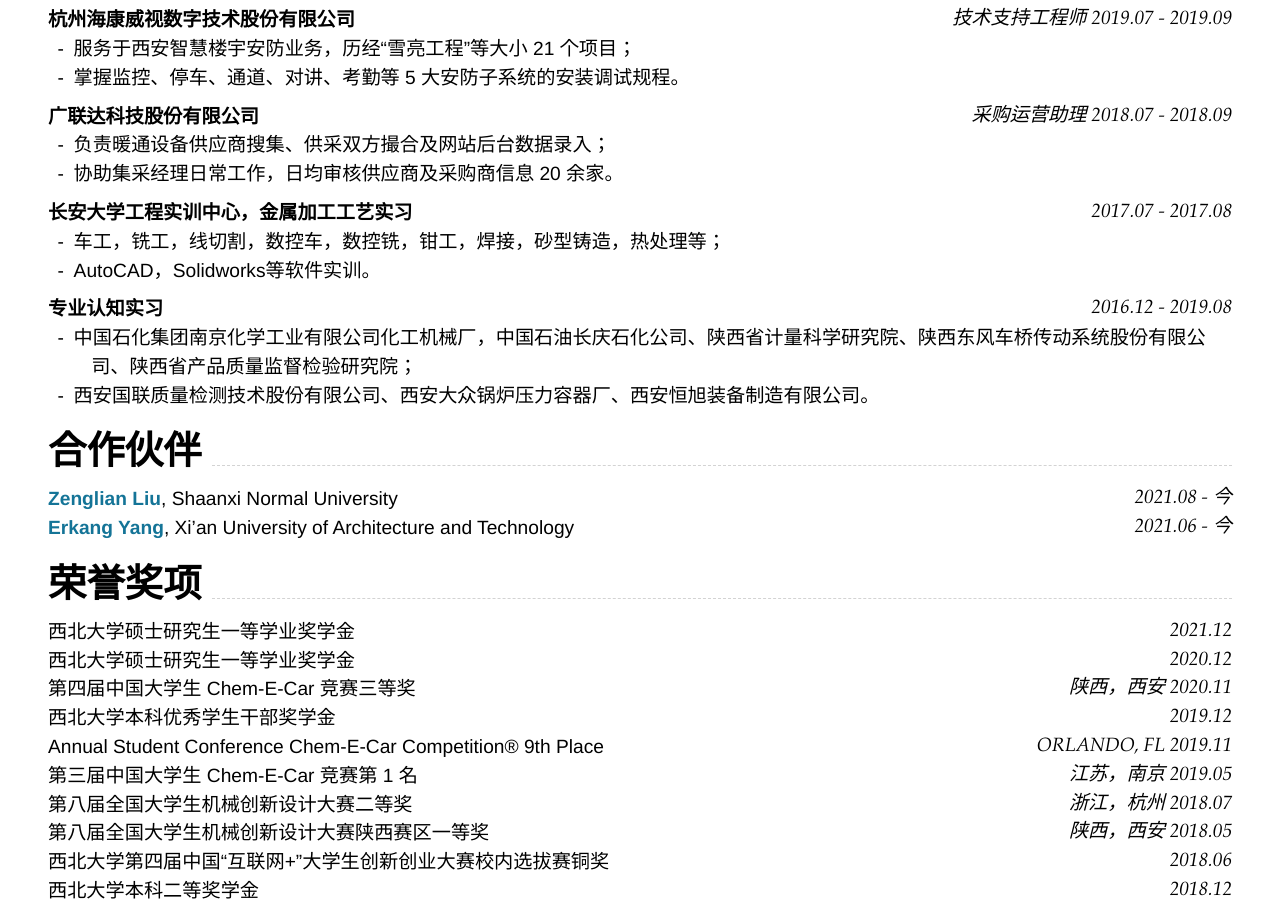
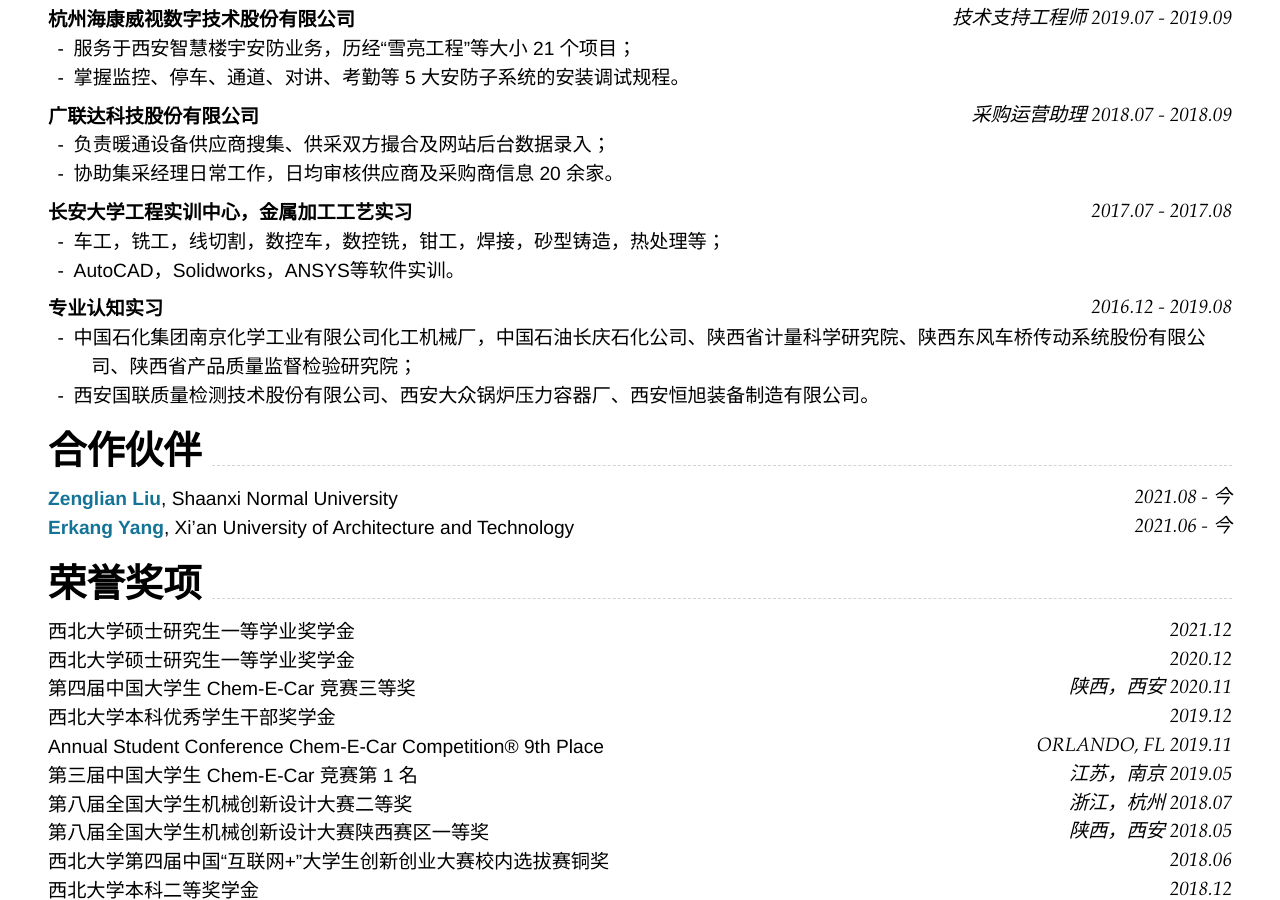
Before and after one commit to nwuzmedoutlook/resume, a Jekyll site: the page built from index.md, in a window 1280 px wide and 900 px high, scrolled down 2615 px. Built offline with Jekyll 4.4.1, drawn with Linux system fonts in a browser that asks for light colours; nearby versions of some CDN libraries.

Commit message:
Update index.md

```diff
--- a/index.md
+++ b/index.md
@@ -139,7 +139,7 @@ _[实用新型], 授权公布号：CN208956465U，授权公告日：2019.06.11_<
 
 ### **长安大学工程实训中心，金属加工工艺实习** `2017.07 - 2017.08`
 - 车工，铣工，线切割，数控车，数控铣，钳工，焊接，砂型铸造，热处理等；
-- AutoCAD，Solidworks等软件实训。
+- AutoCAD，Solidworks，ANSYS等软件实训。
 
 ### **专业认知实习** `2016.12 - 2019.08`
 - 中国石化集团南京化学工业有限公司化工机械厂，中国石油长庆石化公司、陕西省计量科学研究院、陕西东风车桥传动系统股份有限公司、陕西省产品质量监督检验研究院；
```
